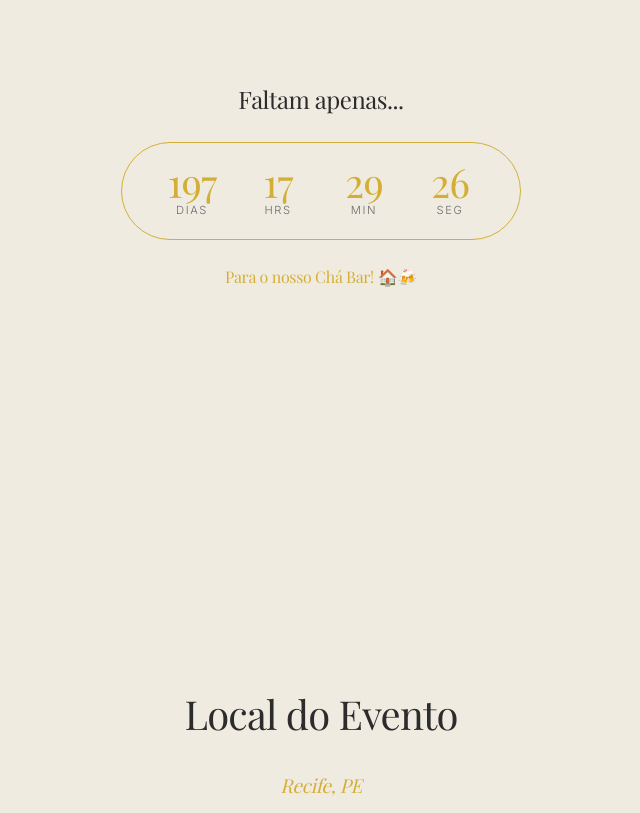
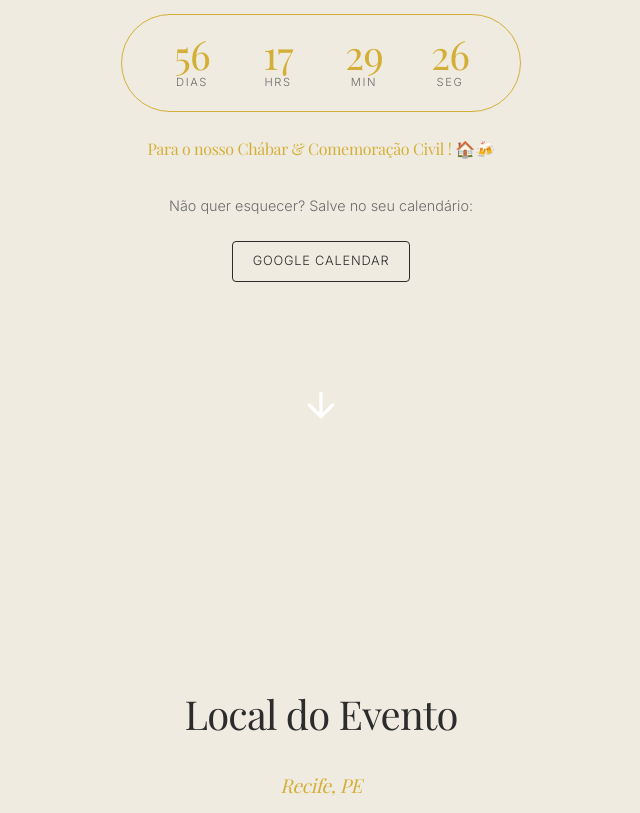
Before and after one commit to RodrigoCavalcantii/cha-bar, a React (Vite) app: page / in a window 1280 px wide. Shown: the part 3140-3953 px from the top of the page, without its empty margins (319-959 px from the left). Built offline with nearby package versions, Linux system fonts and the light colour scheme; no server answers; the database is empty; a web font is replaced by a local one.

Commit message:
v-02 fix countdown date

```diff
--- a/src/components/Countdown.jsx
+++ b/src/components/Countdown.jsx
@@ -1,7 +1,8 @@
 import React, { useState, useEffect } from 'react';
+import Calendar from './Calendar';
 
 const Countdown = () => {
-    const targetDate = new Date('2026-10-25T16:00:00').getTime();
+    const targetDate = new Date('2026-06-06T16:00:00').getTime();
     const [timeLeft, setTimeLeft] = useState({
         days: 0,
         hours: 0,
@@ -40,6 +41,13 @@ const Countdown = () => {
         </div>
     );
 
+    const scrollToNext = () => {
+        const nextSection = document.getElementById('location');
+        if (nextSection) {
+            nextSection.scrollIntoView({ behavior: 'smooth' });
+        }
+    };
+
     return (
         <section id="countdown" className="countdown" style={{ padding: '2.5rem 1.5rem', backgroundColor: 'var(--bg-secondary)' }}>
             <div className="container" style={{ textAlign: 'center' }}>
@@ -65,8 +73,27 @@ const Countdown = () => {
                 </div>
 
                 <p className="serif" style={{ marginTop: '1.5rem', fontSize: '1rem', color: 'var(--accent)', fontWeight: '500' }}>
-                    Para o nosso Chá Bar! 🏠🍻
+                    Para o nosso Chábar & Comemoração Civil ! 🏠🍻
                 </p>
+
+                <div className="fade-in"><Calendar /></div>
+
+                <button
+                    onClick={scrollToNext}
+                    style={{
+                        background: 'none',
+                        border: 'none',
+                        color: 'white',
+                        marginTop: '3.5rem',
+                        cursor: 'pointer',
+                        animation: 'bounce 2s infinite'
+                    }}
+                    aria-label="Ver detalhes"
+                >
+                    <svg width="40" height="40" viewBox="0 0 24 24" fill="none" stroke="currentColor" strokeWidth="2" strokeLinecap="round" strokeLinejoin="round">
+                        <path d="M12 5v14M19 12l-7 7-7-7"/>
+                    </svg>
+                </button>
             </div>
         </section>
     );
```
